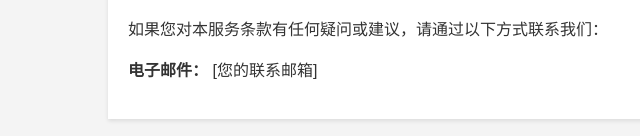
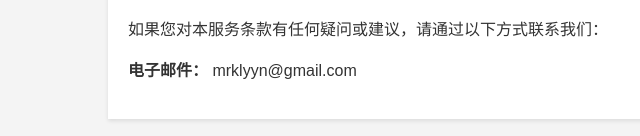
Before and after one commit to mrklyyn/Terms-of-Service, a plain HTML site: page index.html in a window 1280 px wide. Shown: the part 1170-1306 px from the top of the page, 0-640 px from the left. Drawn offline with Linux system fonts and the light colour scheme.

Commit message:
Update index.html

```diff
--- a/index.html
+++ b/index.html
@@ -62,7 +62,7 @@
 
         <h2>9. 联系我们</h2>
         <p>如果您对本服务条款有任何疑问或建议，请通过以下方式联系我们：</p>
-        <p><strong>电子邮件：</strong> [您的联系邮箱]</p>
+        <p><strong>电子邮件：</strong> mrklyyn@gmail.com</p>
     </div>
 
 </body>
```
